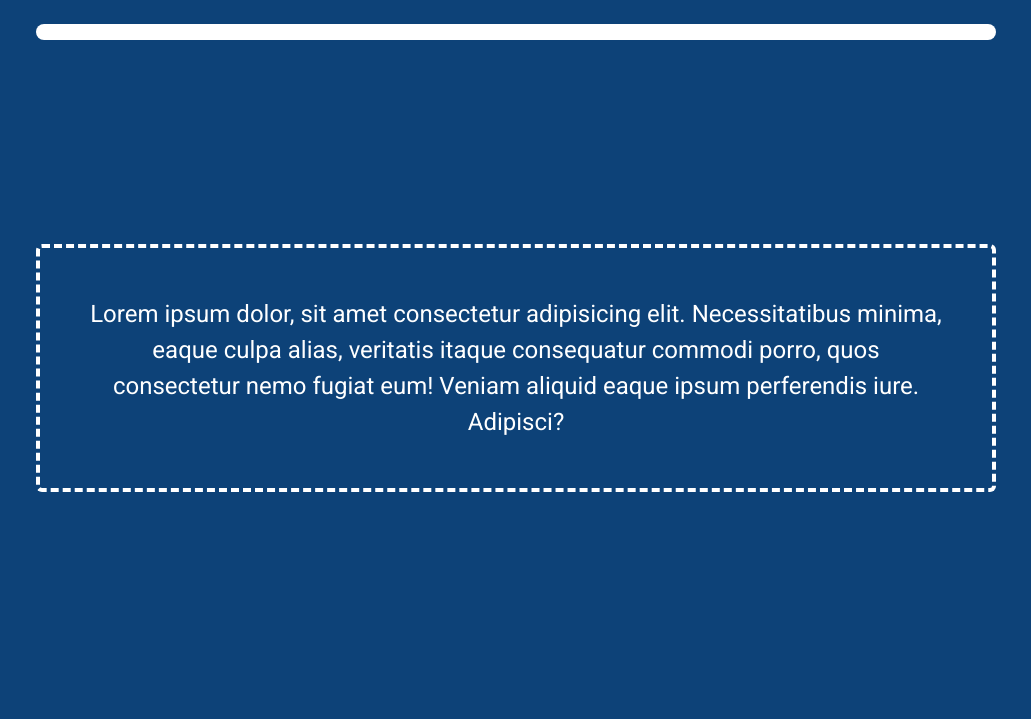
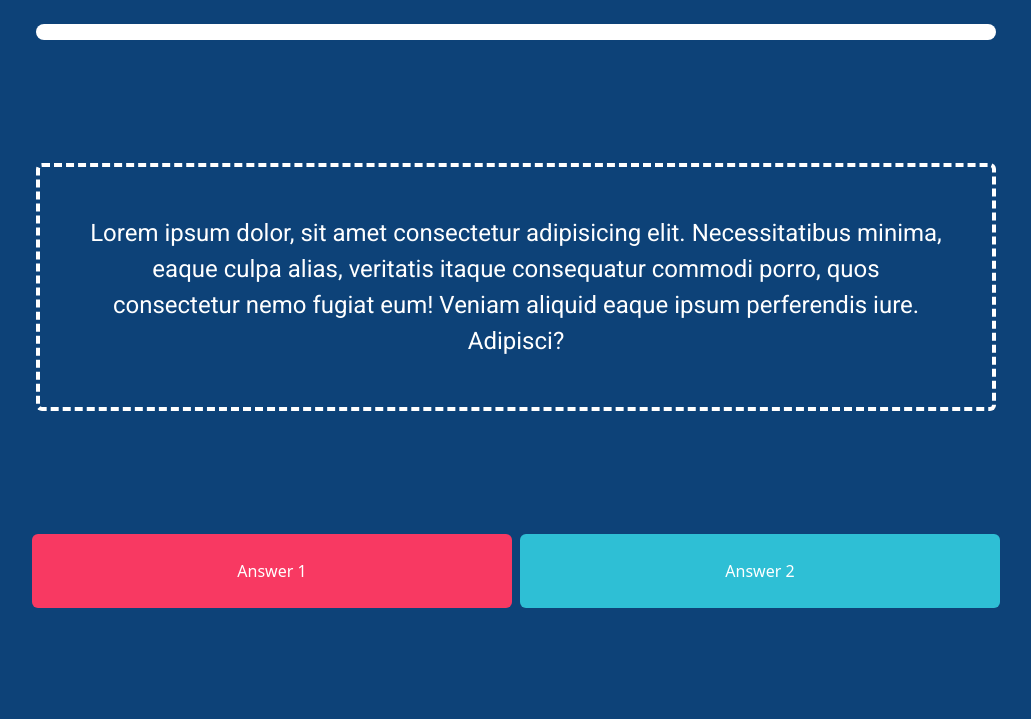
Before and after one commit to InnoSWP/Intaby, a Django app: template web-app/static/templates/page_of_answer.html in a window 1280 px wide. Shown: the top 719 px of the page, without its empty margins (124-1155 px from the left). Run offline with Django 4.2, Linux system fonts and the light colour scheme; the template is opened without the code that fills it, so the values that code supplies are empty.

Commit message:
Fix adaptive layout at page of answer

```diff
--- a/web-app/static/styles/new_style_1.css
+++ b/web-app/static/styles/new_style_1.css
@@ -78,7 +78,7 @@ header {
 
     .Answer_button {
         font-size: x-large;
-        min-height: 40%;
+        min-height: 70%;
     }
 
     .Content_wrapper {
@@ -116,7 +116,7 @@ header {
     }
 
     .Content_wrapper {
-        height: 90%;
+        height: 80%;
     }
 
 }
--- a/web-app/static/templates/page_of_answer.html
+++ b/web-app/static/templates/page_of_answer.html
@@ -37,12 +37,12 @@
         Adipisci?</div>
     </div>
     <div class="d-flex flex-wrap flex-row justify-content-center align-items-begin mb-4" id="Button_wrapper">
-      <!-- <button class="Answer_button col-4 btn py-4 px-2 mb-2 me-lg-2 text-white
+      <button class="Answer_button col-4 btn py-4 px-2 mb-2 me-lg-2 text-white
         col-md-12 col-lg-5" type="button" style="background-color: #F83962;">Answer 1
       </button>
       <button class="Answer_button col-4 btn py-4 px-2 mb-2 text-white
         col-md-12 col-lg-5" type="button" style="background-color: #2EBFD5;">Answer
-        2</button> -->
+        2</button>
       <!-- <button class="Answer_button col-4 btn py-4 px-2 mb-2 me-lg-2 text-white
         col-md-12 col-lg-5" type="button" style="background-color: #FF943B;">Answer
         3</button>
```
